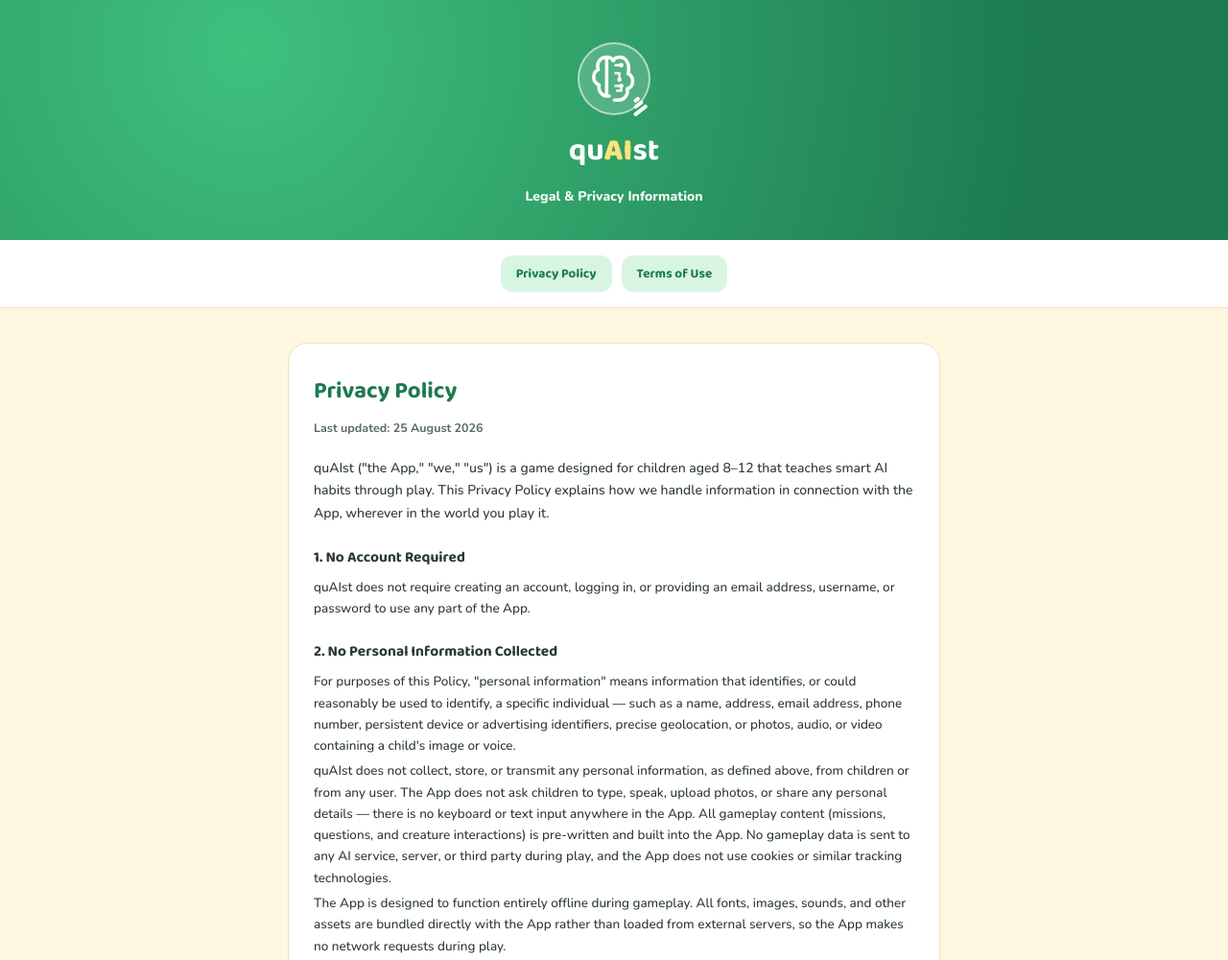
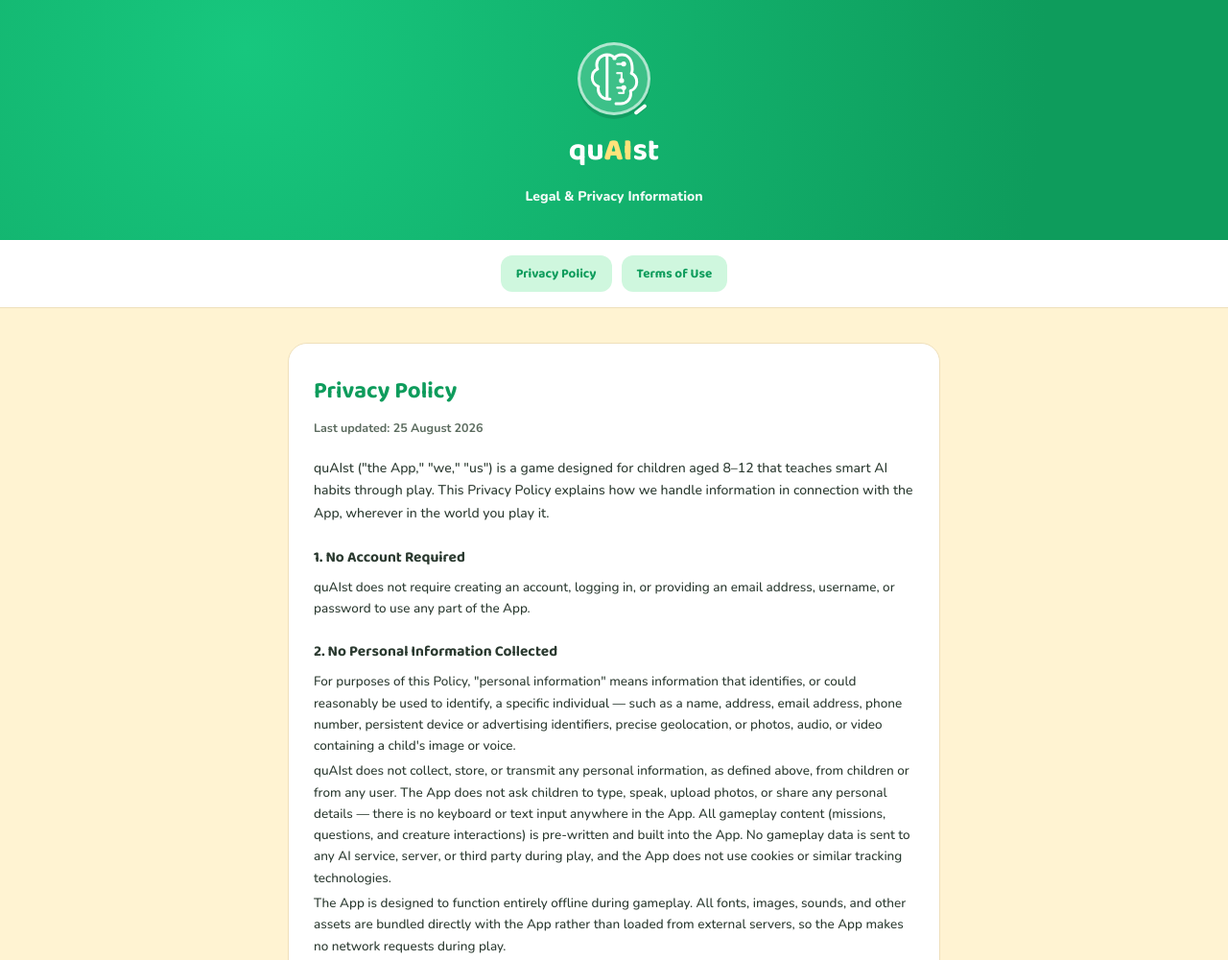
Before and after one commit to quAIst/privacy, a plain HTML site: page index.html in a window 1280 px wide. Shown: the top 1000 px of the page at 96% size. Drawn offline with nearby package versions, Linux system fonts and the light colour scheme.

Commit message:
Sync logo with updated app branding: centered brain icon, matching colors, simplified tail

```diff
--- a/index.html
+++ b/index.html
@@ -16,8 +16,8 @@
 <link href="https://fonts.googleapis.com/css2?family=Baloo+2:wght@600;700;800&family=Nunito:wght@500;600;700;800&display=swap" rel="stylesheet">
 <style>
   :root{
-    --paper:#FFF6E0; --canvas:#FFFFFF; --ink:#2B3A30; --ink-soft:#5B6B5E; --line:#EFE0BB;
-    --brand:#2FA06E; --brand-deep:#1D7A50; --brand-light:#D8F5E4; --accent:#FFC22E;
+    --paper:#FFF3D2; --canvas:#FFFFFF; --ink:#2B3A30; --ink-soft:#5B6B5E; --line:#EFE0BB;
+    --brand:#17C77E; --brand-deep:#0E9C5C; --brand-light:#CFF7DE; --accent:#FFC22E;
   }
   *{box-sizing:border-box;}
   body{ margin:0; font-family:'Nunito',sans-serif; color:var(--ink); background:var(--paper); line-height:1.65; }
@@ -25,12 +25,12 @@
   a{ color:var(--brand-deep); }
 
   header{
-    background:radial-gradient(circle at 20% 20%, #3fc17e, var(--brand-deep) 80%);
+    background:radial-gradient(circle at 20% 20%, var(--brand), var(--brand-deep) 80%);
     color:#fff; padding:44px 20px 34px; text-align:center;
   }
-  .logo-badge{ width:76px;height:76px;border-radius:50%; background:rgba(255,255,255,0.18); border:2px solid rgba(255,255,255,0.55);
+  .logo-badge{ width:76px;height:76px;border-radius:50%; background:rgba(255,255,255,0.18); border:3px solid rgba(255,255,255,0.6); box-shadow:0 4px 0 rgba(0,0,0,0.12);
     display:flex; align-items:center; justify-content:center; margin:0 auto 12px; position:relative; }
-  .logo-badge svg{ width:65px;height:65px; }
+  .logo-badge svg{ width:55px;height:55px; }
   .q-tail{ position:absolute; background:rgba(255,255,255,0.95); border-radius:1.8px; transform:rotate(-38deg); }
   header h1{ font-size:32px; }
   header .wordmark span.hl{ color:#FFE27A; font-weight:800; }
@@ -63,14 +63,12 @@
 
 <header>
   <div class="logo-badge">
-    <svg viewBox="0 0 24 24" fill="none">
-      <path d="M9 3.5c-2 0-3.5 1.6-3.5 3.4 0 .5.1 1 .3 1.4C4.7 8.8 4 9.9 4 11.2c0 1.4.9 2.6 2.1 3-0.1 0.3-0.1 0.6-0.1 0.9 0 1.9 1.5 3.4 3.4 3.4h.6M9 3.5c1.1 0 2.1.5 2.7 1.3M9 3.5v15M12 20h1.6c1.9 0 3.4-1.5 3.4-3.4 0-.3 0-.6-.1-.9 1.2-.4 2.1-1.6 2.1-3 0-1.3-.7-2.4-1.8-2.9.2-.4.3-.9.3-1.4C17.5 5.1 16 3.5 14 3.5c-1.1 0-2.1.5-2.7 1.3" stroke="#fff" stroke-width="1.3" stroke-linecap="round" stroke-linejoin="round"/>
-      <path d="M12.4 6.6h2.1M12.4 9.7h1.5M13.9 9.7v2.5M12.4 14.6h2.2M14.6 14.6v1.8h-1.6" stroke="#fff" stroke-width="0.95" stroke-linecap="round" stroke-linejoin="round" opacity=".9"/>
+    <svg viewBox="2.6 2.85 17.8 17.8" fill="none">
+      <path d="M9 3.5c-2 0-3.5 1.6-3.5 3.4 0 .5.1 1 .3 1.4C4.7 8.8 4 9.9 4 11.2c0 1.4.9 2.6 2.1 3-0.1 0.3-0.1 0.6-0.1 0.9 0 1.9 1.5 3.4 3.4 3.4h.6M9 3.5c1.1 0 2.1.5 2.7 1.3M9 3.5v15M12 20h1.6c1.9 0 3.4-1.5 3.4-3.4 0-.3 0-.6-.1-.9 1.2-.4 2.1-1.6 2.1-3 0-1.3-.7-2.4-1.8-2.9.2-.4.3-.9.3-1.4C17.5 5.1 16 3.5 14 3.5c-1.1 0-2.1.5-2.7 1.3" stroke="#fff" stroke-width="0.97" stroke-linecap="round" stroke-linejoin="round"/>
+      <path d="M12.4 6.6h2.1M12.4 9.7h1.5M13.9 9.7v2.5M12.4 14.6h2.2M14.6 14.6v1.8h-1.6" stroke="#fff" stroke-width="0.71" stroke-linecap="round" stroke-linejoin="round" opacity=".9"/>
       <circle cx="14.6" cy="6.6" r="0.85" fill="#fff"/><circle cx="13.9" cy="12.2" r="0.85" fill="#fff"/><circle cx="14.6" cy="14.6" r="0.85" fill="#fff"/>
     </svg>
-    <div class="q-tail" style="width:17px; height:3.5px; bottom:2px; right:0px;"></div>
-    <div class="q-tail" style="width:11px; height:3.5px; bottom:8px; right:5px;"></div>
-    <div class="q-tail" style="width:7px; height:3.5px; bottom:13px; right:9px;"></div>
+    <div class="q-tail" style="width:15px; height:4px; bottom:1px; right:0px; box-shadow:0 1px 0 rgba(0,0,0,0.12);"></div>
   </div>
   <h1 class="wordmark">qu<span class="hl">AI</span>st</h1>
   <p>Legal &amp; Privacy Information</p>
```
